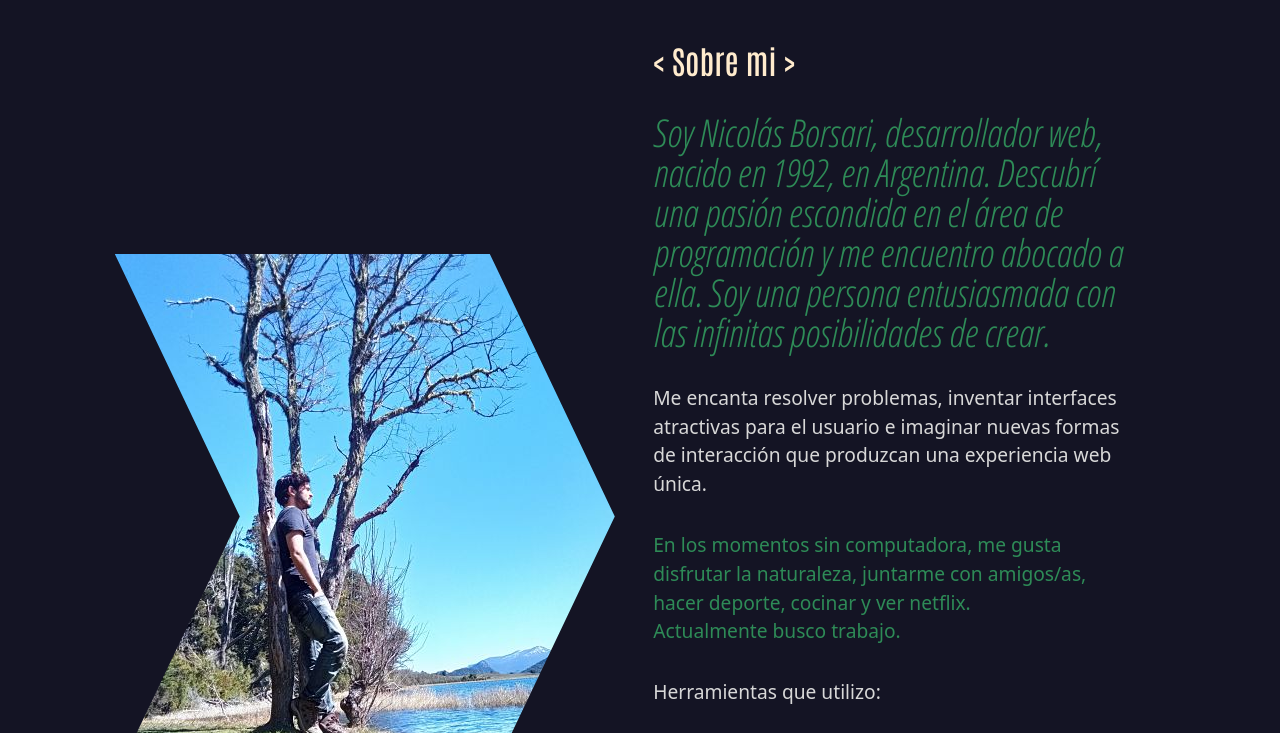
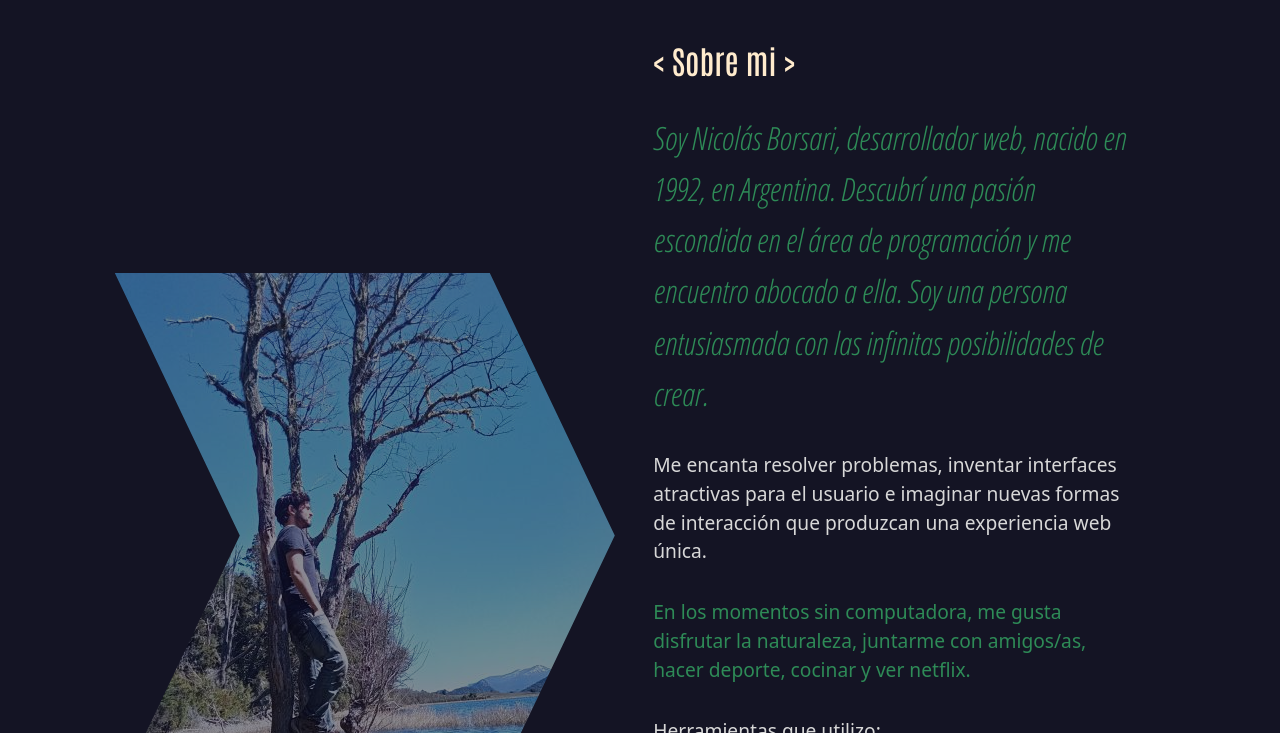
Before and after one commit to Boni92/Boni92.github.io, a website: page index.html in a window 1280 px wide. Shown: the part 750-1483 px from the top of the page. Drawn offline with nearby package versions, Linux system fonts and the light colour scheme; a web font is replaced by a local one.

Commit message:
modif01-4/11

```diff
--- a/index.html
+++ b/index.html
@@ -54,8 +54,8 @@
 
     <!--Inicio Main-->
     <main>
-        <div id="ppal">
-            <!--Scroll Down
+        <!--<div id="ppal">
+            Scroll Down
              <section class="bienvenida ">
                 <p class="hola">Hola!</p>
                 <p class="soy">Soy Boni92</p>
@@ -149,7 +149,7 @@
                             <p id="parrafo2">Me encanta resolver problemas, inventar interfaces atractivas para el usuario e imaginar nuevas formas de interacción que produzcan una experiencia web única. </p>
                             <p id="parrafo3">
                             En los momentos sin computadora, me gusta disfrutar la naturaleza, juntarme con amigos/as, hacer deporte, cocinar y ver netflix. <br>
-                            Actualmente busco trabajo. </p>
+                            </p>
                             <p id="parrafo4">
                             Herramientas que utilizo:
                             </p>
--- a/public/scss/_main.scss
+++ b/public/scss/_main.scss
@@ -149,9 +149,15 @@ main{
                 }
 
                 #imagen{
-                    clip-path: polygon(75% 0%, 100% 50%, 75% 100%, 0% 100%, 25% 50%, 0% 0%);
-                    //position: absolute;
-                    z-index: -1;
+                    opacity: 0.5;
+                    transition: 0.5s ease;
+                    img{
+                        clip-path: polygon(75% 0%, 100% 50%, 75% 100%, 0% 100%, 25% 50%, 0% 0%);
+                    }
+                }
+                #imagen:hover{
+                    opacity: 0.9;
+                    cursor: pointer;
                 }
             }
         }
@@ -344,9 +350,9 @@ main{
 }
 .textos{
     font-family: 'Open Sans Condensed', sans-serif;
-    font-size: 3vw;
+    font-size: 2.5vw;
     font-style: italic;
-    line-height: 2.5rem;
+    line-height: 3.2rem;
 }
 .contieneimg{
 
```
Also changed, not shown: public/css/contenido.css.
